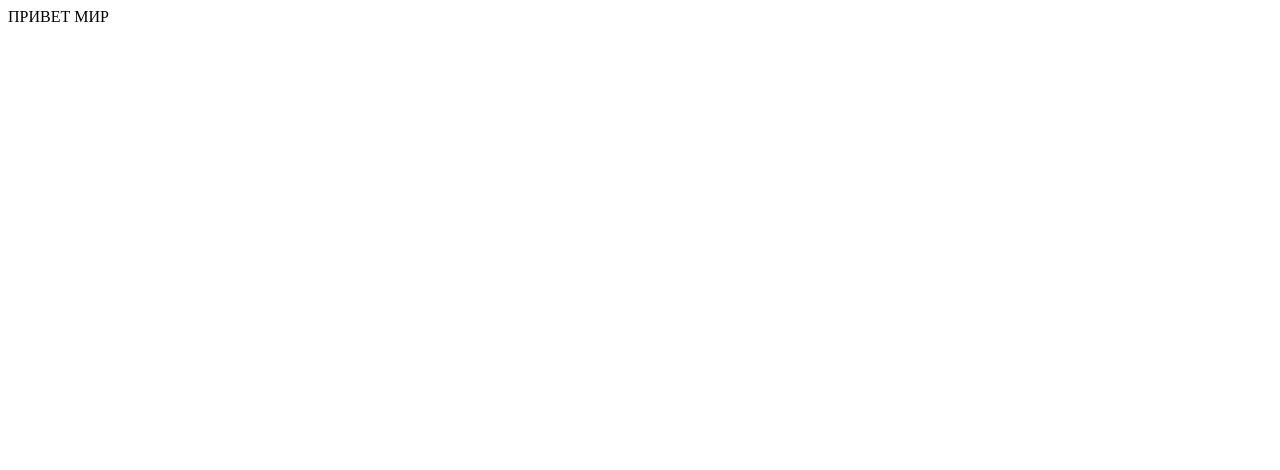
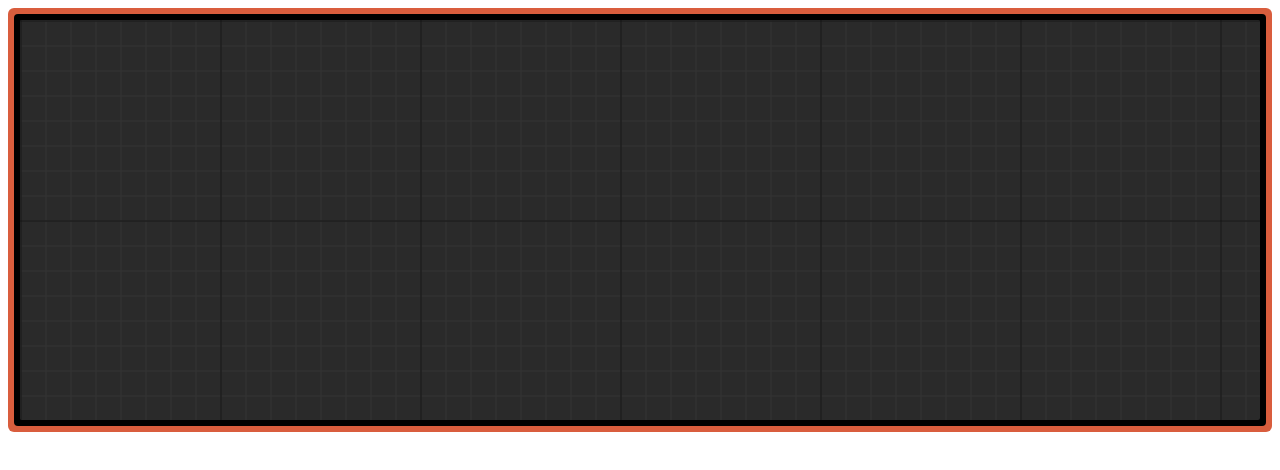
Before and after one commit to G-Freeman/VisEd, a Nuxt app: page / in a window 1280 px wide. Shown: the top 470 px of the page. Built offline with nearby package versions, Linux system fonts and the light colour scheme.

Commit message:
Grid test component add

```diff
--- /dev/null
+++ b/components/Grid.vue
@@ -0,0 +1,85 @@
+<template>
+	<section class="grid">
+		<svg class="grid_svg" id="main-grid" height="100%" width="100%">
+			<!-- Back -->
+			<rect width="100%" height="100%" fill="#2a2a2a"/>
+			<!-- Small -->
+			<line v-for="(i,num) in hSmallGridLineCount"
+				  x1="0" :y1="(num * smallGridSpacing)+1"
+				  x2="100%" :y2="(num * smallGridSpacing)+1"
+				  :style="'stroke:'+smallGridColor+'; stroke-width:1px'"
+			/>
+			<line v-for="(i,num) in vSmallGridLineCount"
+				  :x1="(num * smallGridSpacing)+1" y1="0"
+				  :x2="(num * smallGridSpacing)+1" y2="100%"
+				  :style="'stroke:'+smallGridColor+'; stroke-width:1px'"
+			/>
+			<!-- Big -->
+			<line v-for="(i,num) in hBigGridLineCount"
+				  x1="0" :y1="(num * bigGridSpacing)+1"
+				  x2="100%" :y2="(num * bigGridSpacing)+1"
+				  :style="'stroke:'+bigGridColor+'; stroke-width:1px'"
+			/>
+			<line v-for="(i,num) in vBigGridLineCount"
+				  :x1="(num * bigGridSpacing)+1" y1="0"
+				  :x2="(num * bigGridSpacing)+1" y2="100%"
+				  :style="'stroke:'+bigGridColor+'; stroke-width:1px'"
+			/>
+		</svg>
+	</section>
+</template>
+
+<script>
+
+export default {
+	name: "Grid",
+	data: function () {
+		return {
+			bigGridSpacing: 200,
+			smallGridSpacing: 25,
+
+			hSmallGridLineCount: 0,
+			vSmallGridLineCount: 0,
+			hBigGridLineCount: 0,
+			vBigGridLineCount: 0,
+
+			gridObj: null,
+			gridWrapWidth: 0,
+			gridWrapHeight: 0
+		}
+	},
+	props:{
+		smallGridColor: {default:'#353535'},
+		bigGridColor:	{default:'#151515'},
+	},
+	methods: {
+		init() {
+			this.gridObj = document.getElementById('main-grid');
+			this.gridWrapWidth	= this.gridObj.clientWidth;
+			this.gridWrapHeight = this.gridObj.clientHeight;
+
+			this.vSmallGridLineCount = Math.ceil(this.gridWrapWidth/this.smallGridSpacing);
+			this.hSmallGridLineCount = Math.ceil(this.gridWrapHeight/this.smallGridSpacing);
+
+			this.vBigGridLineCount = Math.ceil(this.gridWrapWidth/this.bigGridSpacing);
+			this.hBigGridLineCount = Math.ceil(this.gridWrapHeight/this.bigGridSpacing);
+		}
+	},
+	mounted() {
+		this.init();
+	}
+}
+</script>
+
+<style scoped lang="scss">
+	.grid {
+		height: 400px;
+		background: black;
+		padding: 6px;
+		border-radius: 4px;
+		&_svg {
+			height: 100%;
+			border-radius: 2px;
+		}
+	}
+</style>
--- a/pages/index.vue
+++ b/pages/index.vue
@@ -1,11 +1,38 @@
 <template>
-  <section>
-    ПРИВЕТ МИР
-  </section>
+	<section class="wrap">
+		<Grid/>
+	</section>
 </template>
 
 <script lang="ts">
 import Vue from 'vue'
+import Grid from '~/components/Grid.vue'
 
-export default Vue.extend({})
+export default Vue.extend({
+	components: {
+		Grid
+	},
+	data: function () {
+		return {
+
+		}
+	},
+	methods: {
+		init() {
+			return;
+		}
+	},
+	mounted() {
+		this.init();
+	}
+})
 </script>
+
+<style>
+	.wrap {
+		background: #d95d3d;
+		padding: 6px;
+		position: relative;
+		border-radius: 6px;
+	}
+</style>
```
Also changed, not shown: package.json (line endings or trailing spaces), 2 other files (tests, documents, lock files or other folders).
